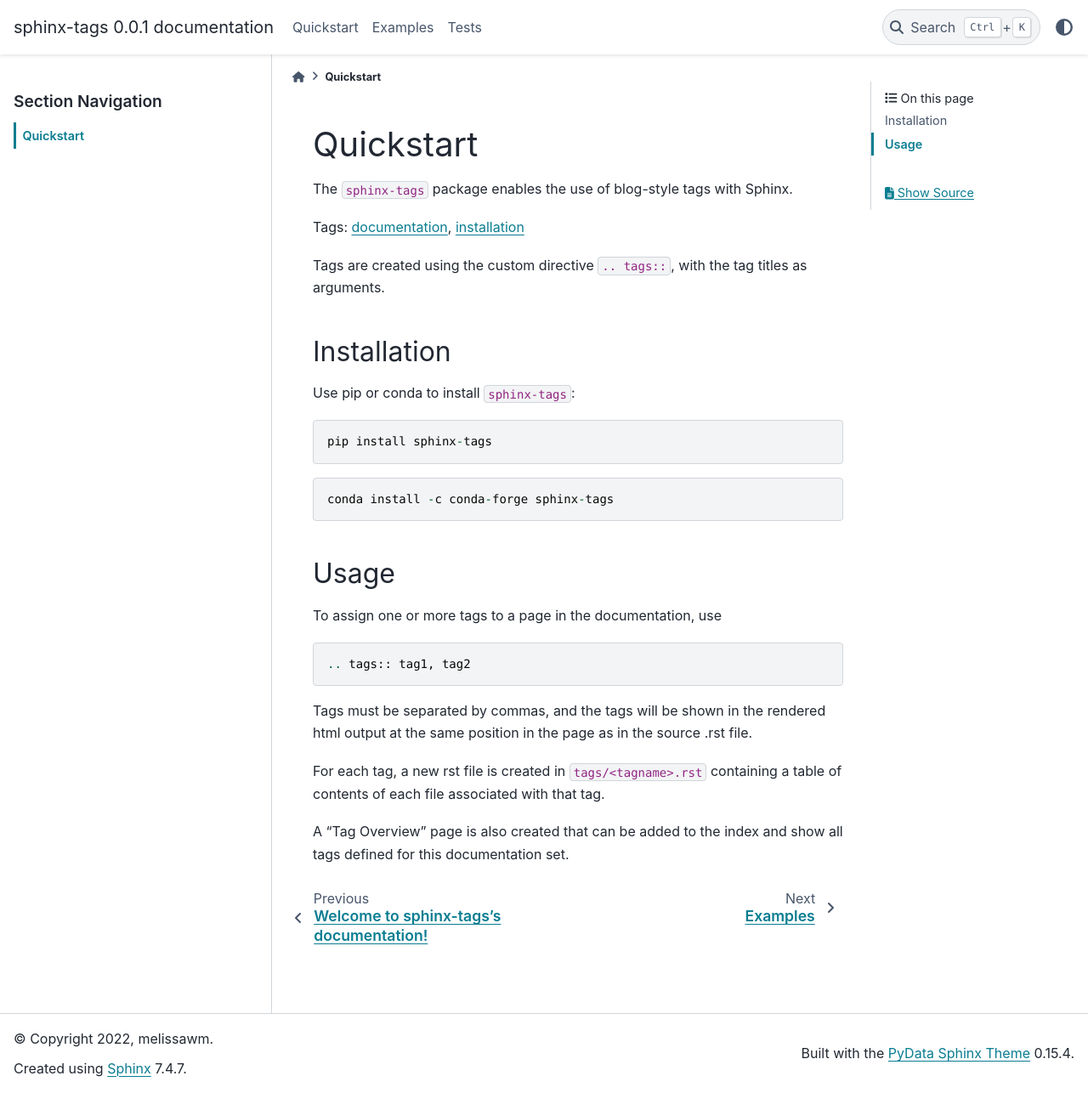
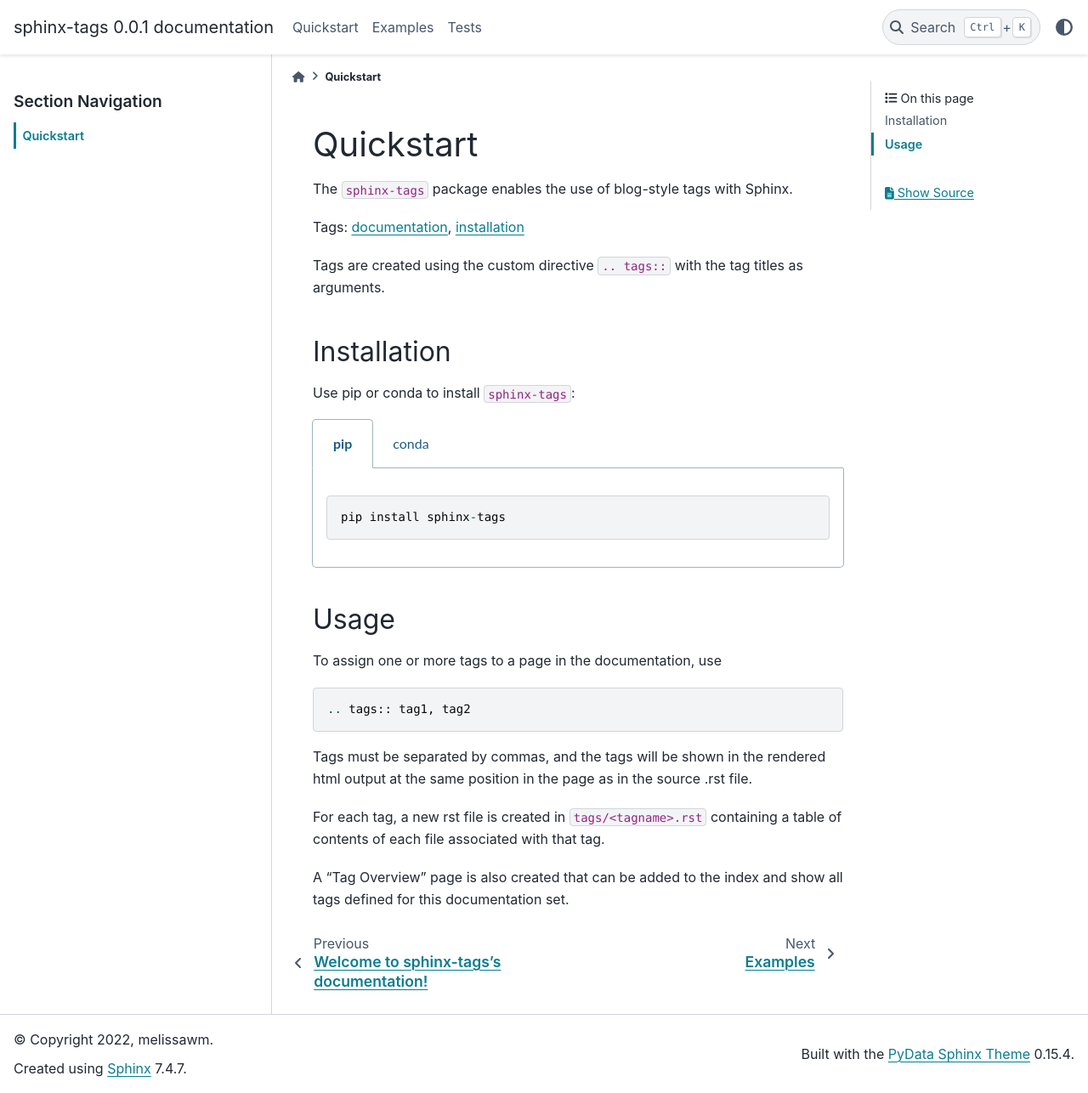
Before and after one commit to melissawm/sphinx-tags, a Sphinx documentation site: the page built from docs/quickstart.rst, in a window 1280 px wide and 1286 px high. Shown: the whole window at 85% size. Built offline with Sphinx 7.4.7 and the PyData theme 0.15.4, drawn with Linux system fonts in a browser that asks for light colours.

Commit message:
Tabs for documentation

```diff
--- a/docs/conf.py
+++ b/docs/conf.py
@@ -33,6 +33,7 @@
 # ones.
 extensions = [
     "sphinx_tags",
+    "sphinx_tabs.tabs",
 ]
 
 tags_include_tags = True
@@ -53,6 +54,8 @@
 #
 html_theme = 'pydata_sphinx_theme'
 
+remove_from_toctrees = ["docs/tags/*"]
+
 # Add any paths that contain custom static files (such as style sheets) here,
 # relative to this directory. They are copied after the builtin static files,
 # so a file named "default.css" will overwrite the builtin "default.css".
--- a/docs/quickstart.rst
+++ b/docs/quickstart.rst
@@ -5,7 +5,7 @@
 
 .. tags:: documentation, installation
 
-Tags are created using the custom directive ``.. tags::``, with the tag titles
+Tags are created using the custom directive ``.. tags::`` with the tag titles
 as arguments.
 
 Installation
@@ -13,13 +13,19 @@
 
 Use pip or conda to install ``sphinx-tags``:
 
-.. code-block::
+.. tabs::
 
-   pip install sphinx-tags
+   .. tab:: pip
 
-.. code-block::
+      .. code-block::
 
-   conda install -c conda-forge sphinx-tags
+         pip install sphinx-tags
+
+   .. tab:: conda
+
+      .. code-block::
+
+         conda install -c conda-forge sphinx-tags
 
 Usage
 -----
--- a/pyproject.toml
+++ b/pyproject.toml
@@ -22,6 +22,7 @@
 [project.optional-dependencies]
 sphinx = [
     "pydata-sphinx-theme",
+    "sphinx-tabs",
 ]
 
 [project.urls]
```
